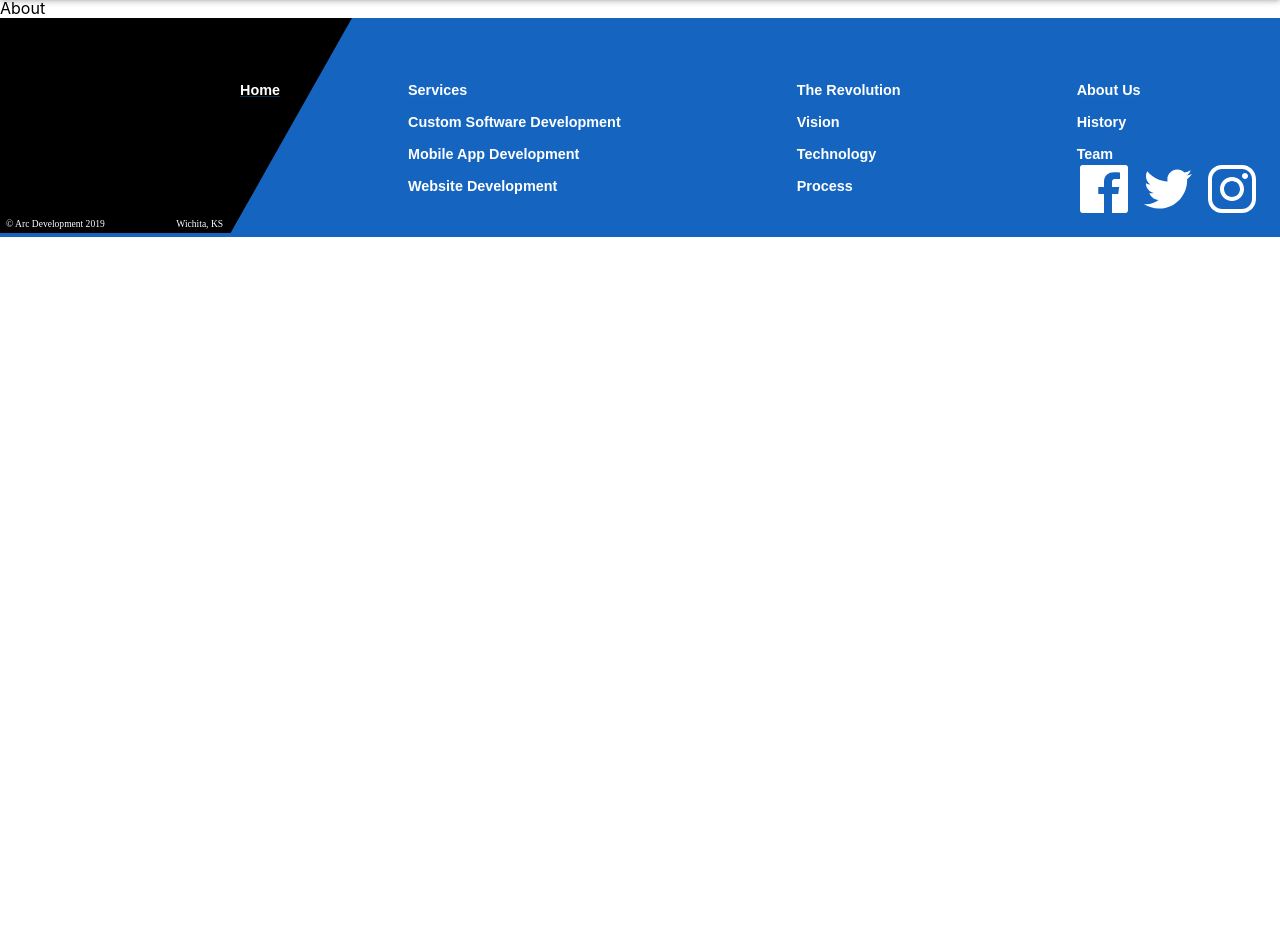
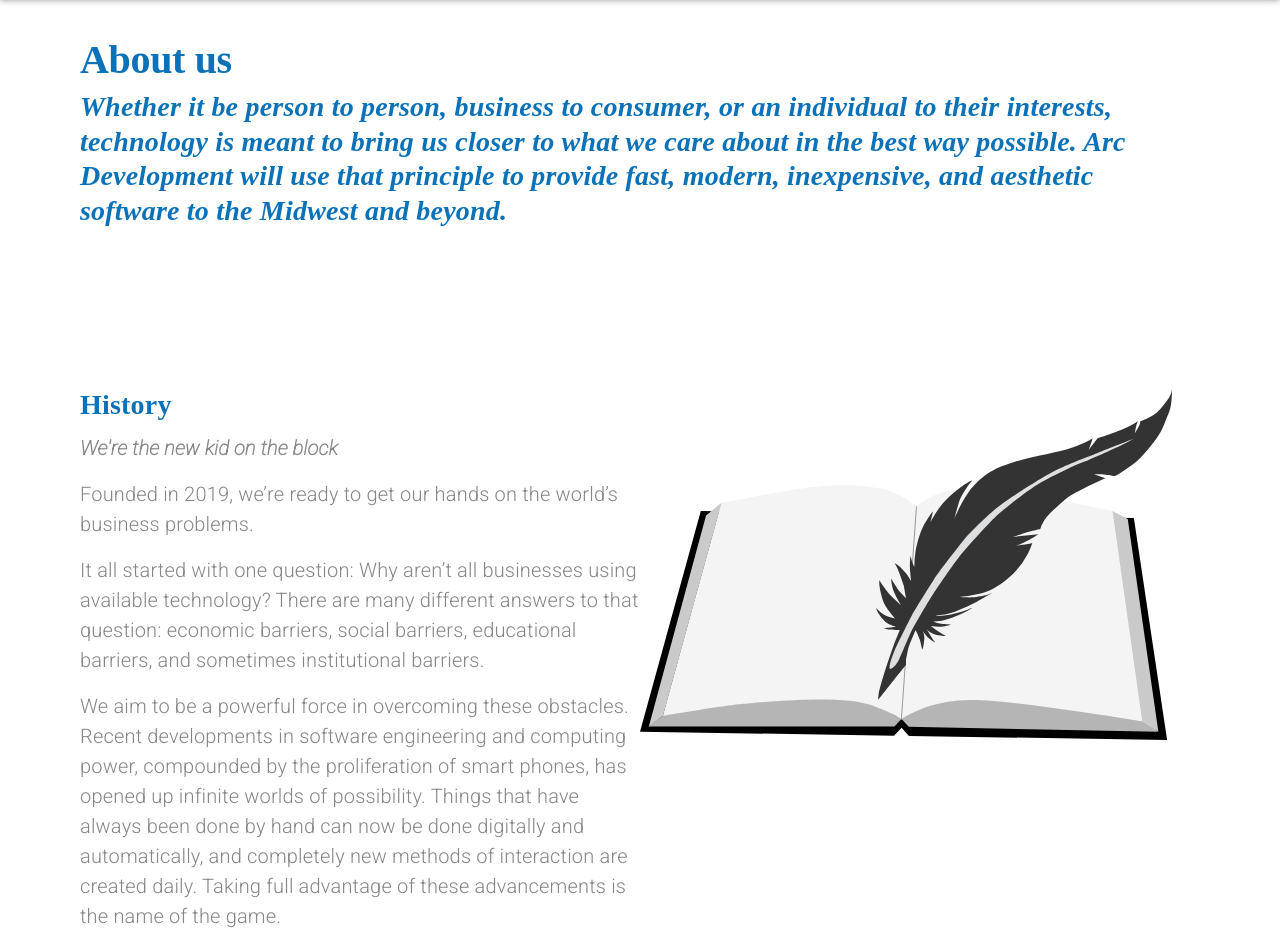
Before and after one commit to kumar-parajuli/Ace-Development-material-ui, a React (Create React App) app: page /about in a window 1280 px wide. Shown: the part 114-1043 px from the top of the page. Before the commit the page ends 800 px from the top, so only its background shows below. Built offline with nearby package versions, Linux system fonts and the light colour scheme.

Commit message:
code...for aboutpage

```diff
--- a/public/index.html
+++ b/public/index.html
@@ -16,6 +16,9 @@
       rel="stylesheet"
       href="https://fonts.googleapis.com/css?family=Roboto:300,400,500,700&display=swap"
     />
+    <link
+    href='http://fonts.googleapis.com/css?family=Roboto+Slab:400,100,300,700|Roboto:300,100italic'
+    rel='stylesheet'/>
 
     <title>Ace Development</title>
   </head>
--- a/src/Components/About.js
+++ b/src/Components/About.js
@@ -1,9 +1,151 @@
-import React from 'react'
+import { Grid, Typography } from "@mui/material";
+import React from "react";
+import useMediaQuery from "@mui/material/useMediaQuery";
+import { useTheme } from "@mui/styles";
+import { makeStyles } from "@mui/styles";
+import history from "../assets/history.svg";
 
-const About = () => {
+const useStyles = makeStyles((theme) => ({
+  missionStatement: {
+    fontStyle: "italic",
+    fontWeight: 300,
+    fontSize: "1.5rem",
+    maxWidth: "50em",
+    lineHeight: 1.4,
+  },
+  rowContainer: {
+    paddingLeft: "5em",
+    paddingRight: "5em",
+    [theme.breakpoints.down("sm")]: {
+      paddingLeft: "1.5em",
+      paddingRight: "1.5em",
+    },
+  },
+  avatar: {
+    height: "25em",
+    width: "25em",
+    [theme.breakpoints.down("sm")]: {
+      height: "20em",
+      width: "20em",
+      maxHeight: 300,
+      maxWidth: 300,
+    },
+  },
+}));
+
+const About = (props) => {
+  const classes = useStyles();
+  const theme = useTheme();
+  const matchesMD = useMediaQuery(theme.breakpoints.down("md"));
+
   return (
-    <div>About</div>
-  )
-}
+    <Grid container direction="column">
+      <Grid item className={classes.rowContainer} sx={{ marginTop: "2em" }}>
+        <Typography variant="h2">About us</Typography>
+      </Grid>
+      <Grid
+        item
+        container
+        justifyContent="center"
+        className={classes.rowContainer}
+      >
+        <Typography variant="h4" className={classes.missionStatement}>
+          Whether it be person to person, business to consumer, or an individual
+          to their interests, technology is meant to bring us closer to what we
+          care about in the best way possible. Arc Development will use that
+          principle to provide fast, modern, inexpensive, and aesthetic software
+          to the Midwest and beyond.
+        </Typography>
+      </Grid>
+      <Grid
+        item
+        container
+        className={classes.rowContainer}
+        style={{ marginTop: "10em", marginBottom: "10em" }}
+        direction={matchesMD ? "column" : "row"}
+        alignItems={matchesMD ? "center" : undefined}
+        justify="space-between"
+      >
+        <Grid item>
+          <Grid
+            item
+            container
+            direction="column"
+            lg
+            style={{ maxWidth: "35em" }}
+          >
+            <Grid item>
+              <Typography
+                align={matchesMD ? "center" : undefined}
+                variant="h4"
+                gutterBottom
+              >
+                History
+              </Typography>
+            </Grid>
+            <Grid item>
+              <Typography
+                variant="body1"
+                align={matchesMD ? "center" : undefined}
+                paragraph
+                style={{ fontWeight: 700, fontStyle: "italic" }}
+              >
+                We're the new kid on the block
+              </Typography>
+              <Typography
+                variant="body1"
+                align={matchesMD ? "center" : undefined}
+                paragraph
+              >
+                Founded in 2019, we’re ready to get our hands on the world’s
+                business problems.
+              </Typography>
+              <Typography
+                variant="body1"
+                align={matchesMD ? "center" : undefined}
+                paragraph
+              >
+                It all started with one question: Why aren’t all businesses
+                using available technology? There are many different answers to
+                that question: economic barriers, social barriers, educational
+                barriers, and sometimes institutional barriers.
+              </Typography>
+              <Typography
+                variant="body1"
+                align={matchesMD ? "center" : undefined}
+                paragraph
+              >
+                We aim to be a powerful force in overcoming these obstacles.
+                Recent developments in software engineering and computing power,
+                compounded by the proliferation of smart phones, has opened up
+                infinite worlds of possibility. Things that have always been
+                done by hand can now be done digitally and automatically, and
+                completely new methods of interaction are created daily. Taking
+                full advantage of these advancements is the name of the game.
+              </Typography>
+              <Typography
+                variant="body1"
+                align={matchesMD ? "center" : undefined}
+                paragraph
+              >
+                All this change can be a lot to keep up with, and that’s where
+                we come in.
+              </Typography>
+            </Grid>
+          </Grid>
+        </Grid>
+        <Grid item>
+          <Grid item container justify="center" lg>
+            <img
+              src={history}
+              alt="quill pen sitting on top of book"
+              style={{ maxHeight: matchesMD ? 200 : "22em" }}
+            />
+          </Grid>
+        </Grid>
+      </Grid>
+    </Grid>
+  );
+};
 
-export default About
+export default About;
```
